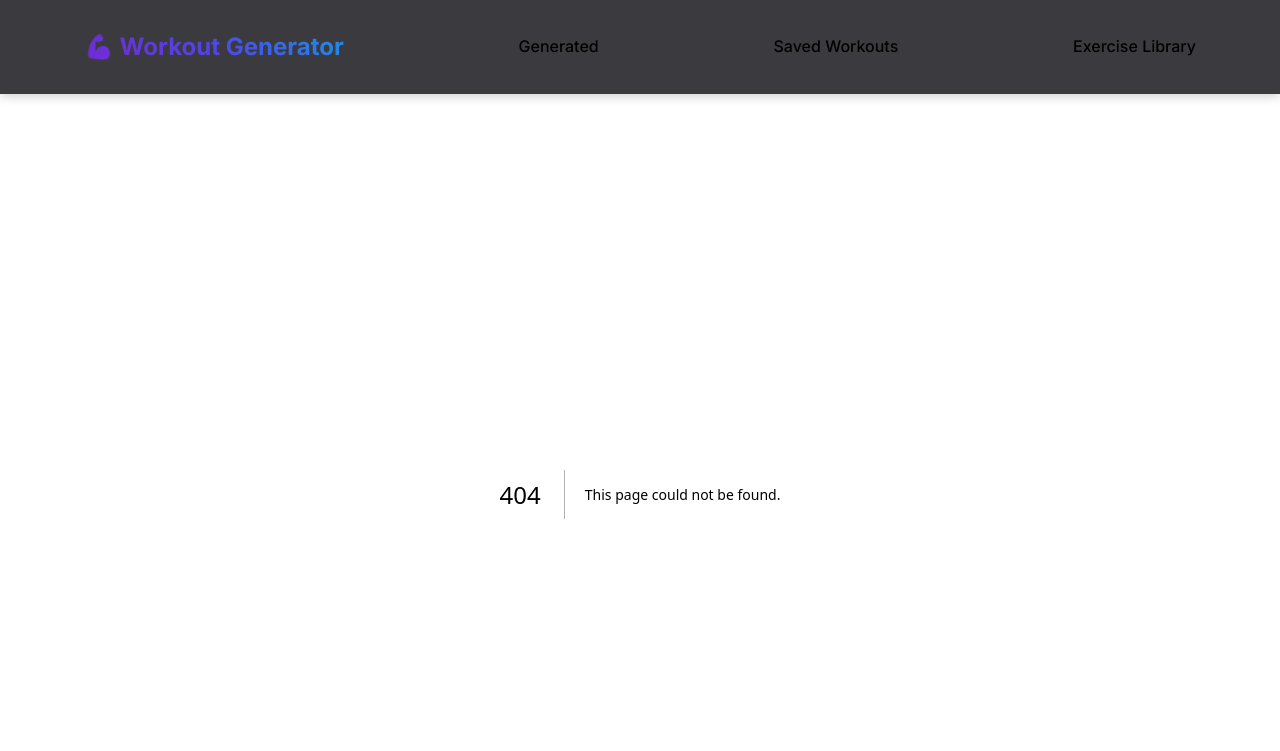
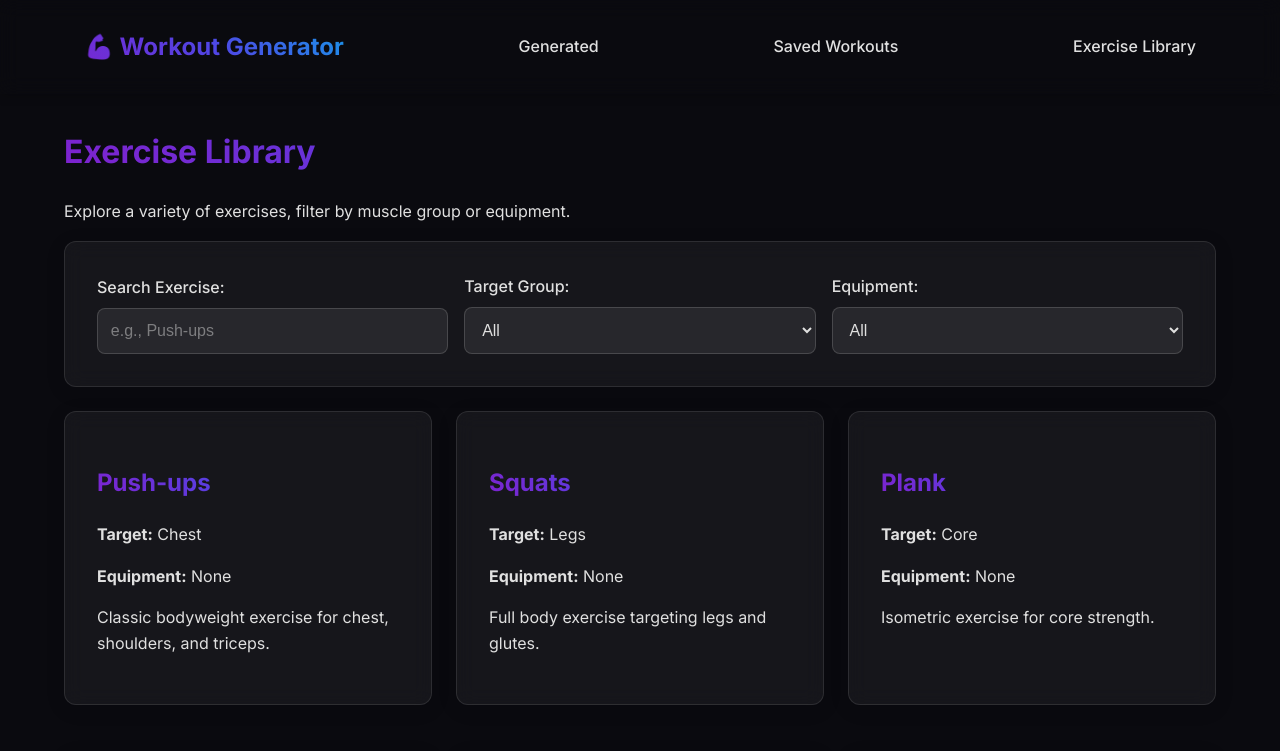
Before and after one commit to sahudevansh21/workout-routine-generator, a Next.js app: page /exercise-library in a window 1280 px wide. Before the commit this address had no page. Shown: the top 751 px of the page. Built offline with nearby package versions, Linux system fonts and the light colour scheme.

Commit message:
Add app/exercise-library/page.js

```diff
--- /dev/null
+++ b/app/exercise-library/page.js
@@ -0,0 +1,97 @@
+"use client";
+
+import { useState } from 'react';
+
+const EXERCISES_LIBRARY = [
+  { id: '1', name: 'Push-ups', target: 'Chest', equipment: 'None', description: 'Classic bodyweight exercise for chest, shoulders, and triceps.' },
+  { id: '2', name: 'Squats', target: 'Legs', equipment: 'None', description: 'Full body exercise targeting legs and glutes.' },
+  { id: '3', name: 'Plank', target: 'Core', equipment: 'None', description: 'Isometric exercise for core strength.' },
+  { id: '4', name: 'Lunges', target: 'Legs', equipment: 'None', description: 'Excellent for leg strength and balance.' },
+  { id: '5', name: 'Triceps Dips', target: 'Arms', equipment: 'Chair', description: 'Targets triceps using a stable surface.' },
+  { id: '6', name: 'Bicep Curls', target: 'Arms', equipment: 'Dumbbells', description: 'Classic for bicep development.' },
+  { id: '7', name: 'Shoulder Press', target: 'Shoulders', equipment: 'Dumbbells', description: 'Builds shoulder strength and definition.' },
+  { id: '8', name: 'Russian Twists', target: 'Core', equipment: 'None', description: 'Works the obliques and core rotators.' },
+  { id: '9', name: 'Glute Bridges', target: 'Legs', equipment: 'None', description: 'Activates glutes and strengthens hamstrings.' },
+  { id: '10', name: 'Rows', target: 'Back', equipment: 'Dumbbells', description: 'Builds back muscle and improves posture.' },
+  { id: '11', name: 'Calf Raises', target: 'Legs', equipment: 'None', description: 'Targets calf muscles for strength and definition.' },
+  { id: '12', name: 'Crunches', target: 'Core', equipment: 'None', description: 'Basic exercise for upper abdominal muscles.' },
+  { id: '13', name: 'Leg Raises', target: 'Core', equipment: 'None', description: 'Targets lower abdominal muscles.' },
+  { id: '14', name: 'Lateral Raises', target: 'Shoulders', equipment: 'Dumbbells', description: 'Isolates side deltoids for broader shoulders.' },
+  { id: '15', name: 'Deadlifts (Romanian)', target: 'Back', equipment: 'Dumbbells', description: 'Strengthens lower back, hamstrings, and glutes.' }
+];
+
+const ExerciseLibraryPage = () => {
+  const [searchTerm, setSearchTerm] = useState('');
+  const [filterTarget, setFilterTarget] = useState('All');
+  const [filterEquipment, setFilterEquipment] = useState('All');
+
+  const filteredExercises = EXERCISES_LIBRARY.filter(exercise => {
+    const matchesSearchTerm = exercise.name.toLowerCase().includes(searchTerm.toLowerCase());
+    const matchesTarget = filterTarget === 'All' || exercise.target === filterTarget;
+    const matchesEquipment = filterEquipment === 'All' || exercise.equipment === filterEquipment;
+    return matchesSearchTerm && matchesTarget && matchesEquipment;
+  });
+
+  return (
+    <main className="container">
+      <h1 className="gradient-text">Exercise Library</h1>
+      <p>Explore a variety of exercises, filter by muscle group or equipment.</p>
+
+      <div className="card form-card" style={{ flexDirection: 'row', flexWrap: 'wrap', gap: '1rem', alignItems: 'flex-end' }}>
+        <div style={{ flex: 1, minWidth: '180px' }}>
+          <label htmlFor="search">Search Exercise:</label>
+          <input
+            type="text"
+            id="search"
+            className="input"
+            placeholder="e.g., Push-ups"
+            value={searchTerm}
+            onChange={(e) => setSearchTerm(e.target.value)}
+          />
+        </div>
+
+        <div style={{ flex: 1, minWidth: '150px' }}>
+          <label htmlFor="filterTarget">Target Group:</label>
+          <select id="filterTarget" value={filterTarget} onChange={(e) => setFilterTarget(e.target.value)} className="select">
+            <option value="All">All</option>
+            <option value="Chest">Chest</option>
+            <option value="Back">Back</option>
+            <option value="Legs">Legs</option>
+            <option value="Arms">Arms</option>
+            <option value="Shoulders">Shoulders</option>
+            <option value="Core">Core</option>
+          </select>
+        </div>
+
+        <div style={{ flex: 1, minWidth: '150px' }}>
+          <label htmlFor="filterEquipment">Equipment:</label>
+          <select id="filterEquipment" value={filterEquipment} onChange={(e) => setFilterEquipment(e.target.value)} className="select">
+            <option value="All">All</option>
+            <option value="None">None (Bodyweight)</option>
+            <option value="Dumbbells">Dumbbells</option>
+            <option value="Chair">Chair/Bench</option>
+          </select>
+        </div>
+      </div>
+
+      <div className="exercise-grid">
+        {filteredExercises.length === 0 ? (
+          <div className="card" style={{ gridColumn: '1 / -1', textAlign: 'center' }}>
+            <p>No exercises match your criteria.</p>
+          </div>
+        ) : (
+          filteredExercises.map(exercise => (
+            <div key={exercise.id} className="card">
+              <h2 className="gradient-text">{exercise.name}</h2>
+              <p><strong>Target:</strong> {exercise.target}</p>
+              <p><strong>Equipment:</strong> {exercise.equipment}</p>
+              <p>{exercise.description}</p>
+            </div>
+          ))
+        )}
+      </div>
+    </main>
+  );
+};
+
+export default ExerciseLibraryPage;
```
